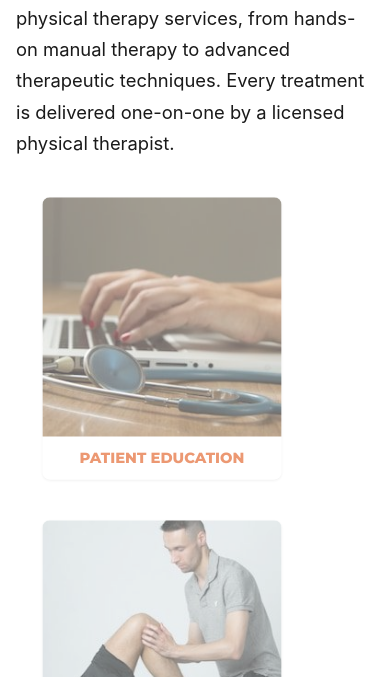
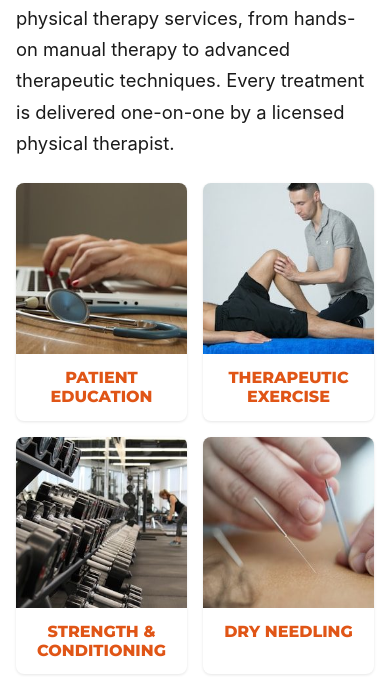
Before and after one commit to nawnawnawnawnaw55-jpg/Bratton-PT-New, a website: page services/index.html in a window 390 px wide. Shown: the part 167-844 px from the top of the page. Drawn offline with Linux system fonts and the light colour scheme.

Commit message:
fix: improve services page mobile layout — 2-column card grid, scoped carousel CSS, indented bullets

```diff
--- a/css/home.css
+++ b/css/home.css
@@ -58,10 +58,10 @@
 @media(max-width:479px){.service-carousel-wrap:not(.at-start)::before{display:block}}
 .service-carousel-wrap::after{content:"";position:absolute;right:0;top:0;bottom:0;width:60px;background:linear-gradient(to right,transparent,rgba(250,250,250,0.85));pointer-events:none;z-index:1}
 
-  .service-grid{display:flex;overflow-x:auto;scroll-snap-type:x mandatory;-webkit-overflow-scrolling:touch;gap:14px;padding:2px 2px 16px;margin:0 -16px;padding-left:16px;padding-right:16px}
-  .service-grid::-webkit-scrollbar{height:4px}
-  .service-grid::-webkit-scrollbar-thumb{background:var(--light-gray);border-radius:2px}
-  .service-card{flex:0 0 72vw;max-width:260px;scroll-snap-align:center}
+  .service-carousel-wrap .service-grid{display:flex;overflow-x:auto;scroll-snap-type:x mandatory;-webkit-overflow-scrolling:touch;gap:14px;padding:2px 2px 16px;margin:0 -16px;padding-left:16px;padding-right:16px}
+  .service-carousel-wrap .service-grid::-webkit-scrollbar{height:4px}
+  .service-carousel-wrap .service-grid::-webkit-scrollbar-thumb{background:var(--light-gray);border-radius:2px}
+  .service-carousel-wrap .service-card{flex:0 0 72vw;max-width:260px;scroll-snap-align:center}
 }
 .service-card{background:var(--white);border-radius:var(--radius-md);overflow:hidden;box-shadow:var(--shadow-sm);transition:transform .3s,box-shadow .3s;text-decoration:none;display:block}
 .service-card:hover{transform:translateY(-2px);box-shadow:var(--shadow-md)}
@@ -240,6 +240,6 @@
 .carousel-arrow--left{left:0;display:none}.carousel-arrow--left.show{display:flex}.carousel-arrow--right{right:0;display:flex}.service-carousel-wrap.at-end .carousel-arrow--right{display:none}
 
 @media(max-width:479px){
-  .service-card{pointer-events:none;opacity:0.6;transition:opacity .3s;transform:scale(0.92)}
-  .service-card:nth-child(n+2){margin-left:0}
+  .service-carousel-wrap .service-card{pointer-events:none;opacity:0.6;transition:opacity .3s;transform:scale(0.92)}
+  .service-carousel-wrap .service-card:nth-child(n+2){margin-left:0}
 }
--- a/services/index.html
+++ b/services/index.html
@@ -43,7 +43,7 @@
       <h1>Our Services</h1>
       <p style="font-size:1.15rem;line-height:1.7;max-width:700px">We offer a comprehensive range of physical therapy services, from hands-on manual therapy to advanced therapeutic techniques. Every treatment is delivered one-on-one by a licensed physical therapist.</p>
 
-      <div class="service-grid" style="display:grid;grid-template-columns:repeat(auto-fill,minmax(250px,1fr));gap:16px;margin:24px 0;overflow:visible;flex-wrap:wrap">
+      <div class="service-grid" style="display:grid;grid-template-columns:repeat(auto-fill,minmax(160px,1fr));gap:16px;margin:24px 0">
         <a href="/services/patient-education/" class="service-card"><img src="/files/services/patient-education.jpg" alt="" class="service-card__img" loading="lazy"><div class="service-card__body"><h4>Patient Education</h4></div></a>
         <a href="/services/therapeutic-exercise/" class="service-card"><img src="/files/services/therapeutic-exercise.jpg" alt="" class="service-card__img" loading="lazy"><div class="service-card__body"><h4>Therapeutic Exercise</h4></div></a>
         <a href="/services/strength-conditioning/" class="service-card"><img src="/files/services/strength-conditioning.jpg" alt="" class="service-card__img" loading="lazy"><div class="service-card__body"><h4>Strength & Conditioning</h4></div></a>
@@ -60,7 +60,7 @@
       </div>
 
       <h2>The Bratton Difference</h2>
-      <ul style="line-height:1.8;font-size:1.05rem">
+      <ul style="line-height:1.8;font-size:1.05rem;padding-left:1.25rem">
         <li>Every session is one-on-one with a licensed physical therapist</li>
         <li>45–60 minute appointments — enough time to make real progress</li>
         <li>Combination of hands-on manual therapy and guided exercise</li>
```
